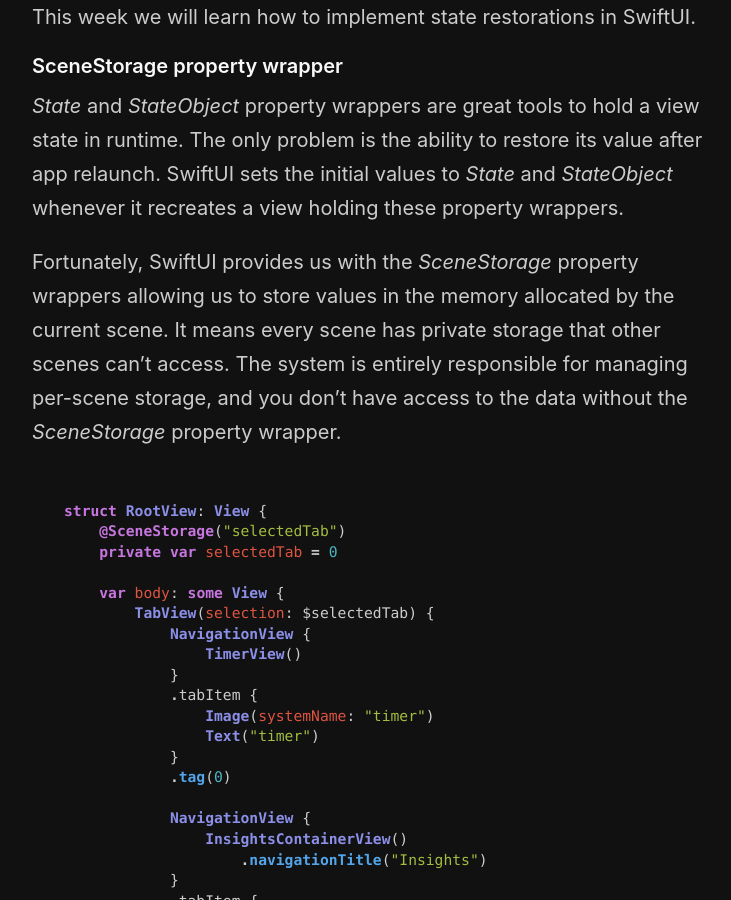
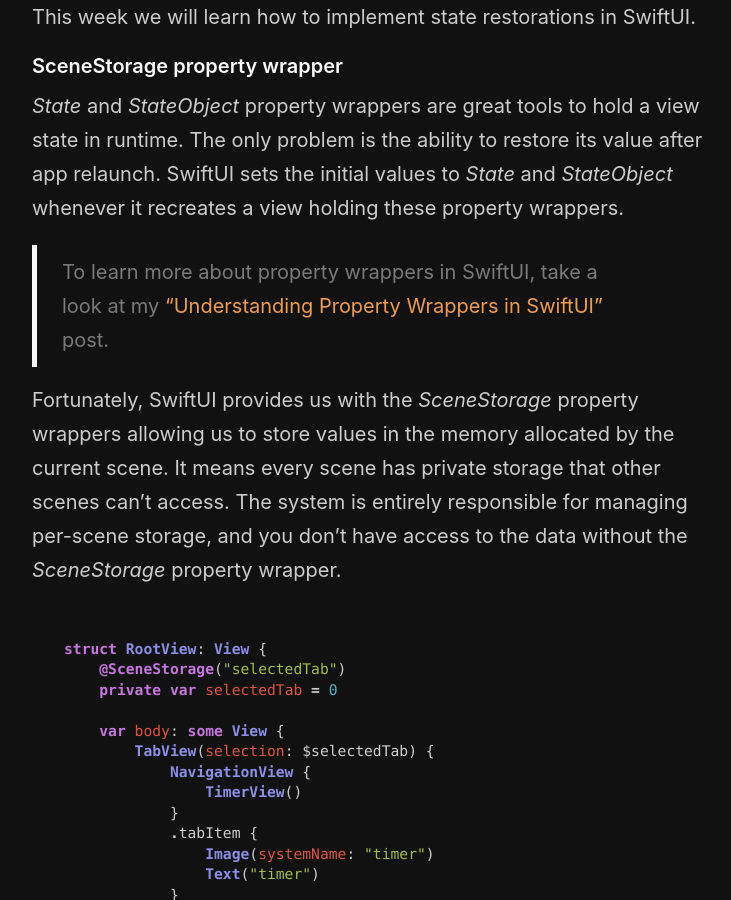
Before and after one commit to mecid/mecid.github.io, a Jekyll site: the page built from _posts/2022-03-10-state-restoration-in-swiftui.md, in a window 1280 px wide and 900 px high, scrolled down 446 px. Shown: the whole window, without its empty margins (258-989 px from the left). Built offline with Jekyll 4.4.1, drawn with Linux system fonts in a browser that asks for light colours; some of the changed text lies outside the part shown.

Commit message:
reference posts added to state restoration post

```diff
--- a/_posts/2022-03-10-state-restoration-in-swiftui.md
+++ b/_posts/2022-03-10-state-restoration-in-swiftui.md
@@ -9,6 +9,8 @@
 
 #### SceneStorage property wrapper
 *State* and *StateObject* property wrappers are great tools to hold a view state in runtime. The only problem is the ability to restore its value after app relaunch. SwiftUI sets the initial values to *State* and *StateObject* whenever it recreates a view holding these property wrappers.
+
+> To learn more about property wrappers in SwiftUI, take a look at my ["Understanding Property Wrappers in SwiftUI"](/2019/06/12/understanding-property-wrappers-in-swiftui/) post.
 
 Fortunately, SwiftUI provides us with the *SceneStorage* property wrappers allowing us to store values in the memory allocated by the current scene. It means every scene has private storage that other scenes can't access. The system is entirely responsible for managing per-scene storage, and you don't have access to the data without the *SceneStorage* property wrapper.
 
@@ -88,6 +90,8 @@
 
 Remember that the system doesn't guarantee when and how often the data persists. Make sure you don't use *SceneStorage* property wrapper with sensitive data. *SceneStorage* is not a replacement for the *State* and *StateObject* property wrappers. It is designed to operate in pair with them.
 
+> To learn more about scene management in SwiftUI, take a look at my ["Managing scenes in SwiftUI"](/2020/08/26/managing-scenes-in-swiftui/) post.
+
 #### UserActivity
 *UserActivity* type is another option to provide a state restoration. It allows us to mark a particular feature with unique data that the system preserves across launches. For example, you can mark a purchase flow in the e-commerce app with the purchased item id and any additional information you need. Whenever the system relaunches the app, it will pass the instance of *UserActivity* type with the data populated previously. SwiftUI provides a few view modifiers to populate and handle user activities in the app. Let's take a quick look at how we can use these view modifiers.
 
```
